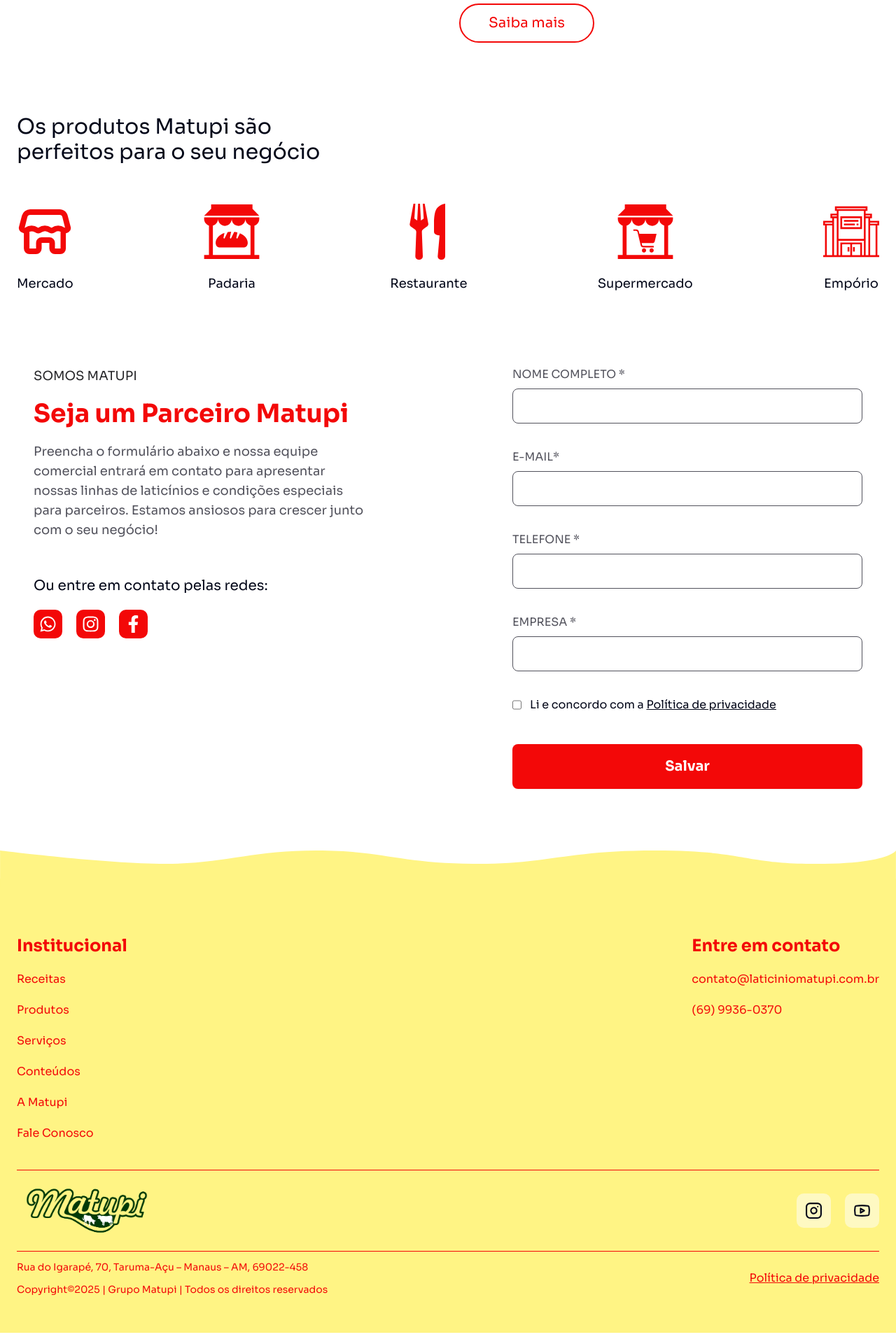
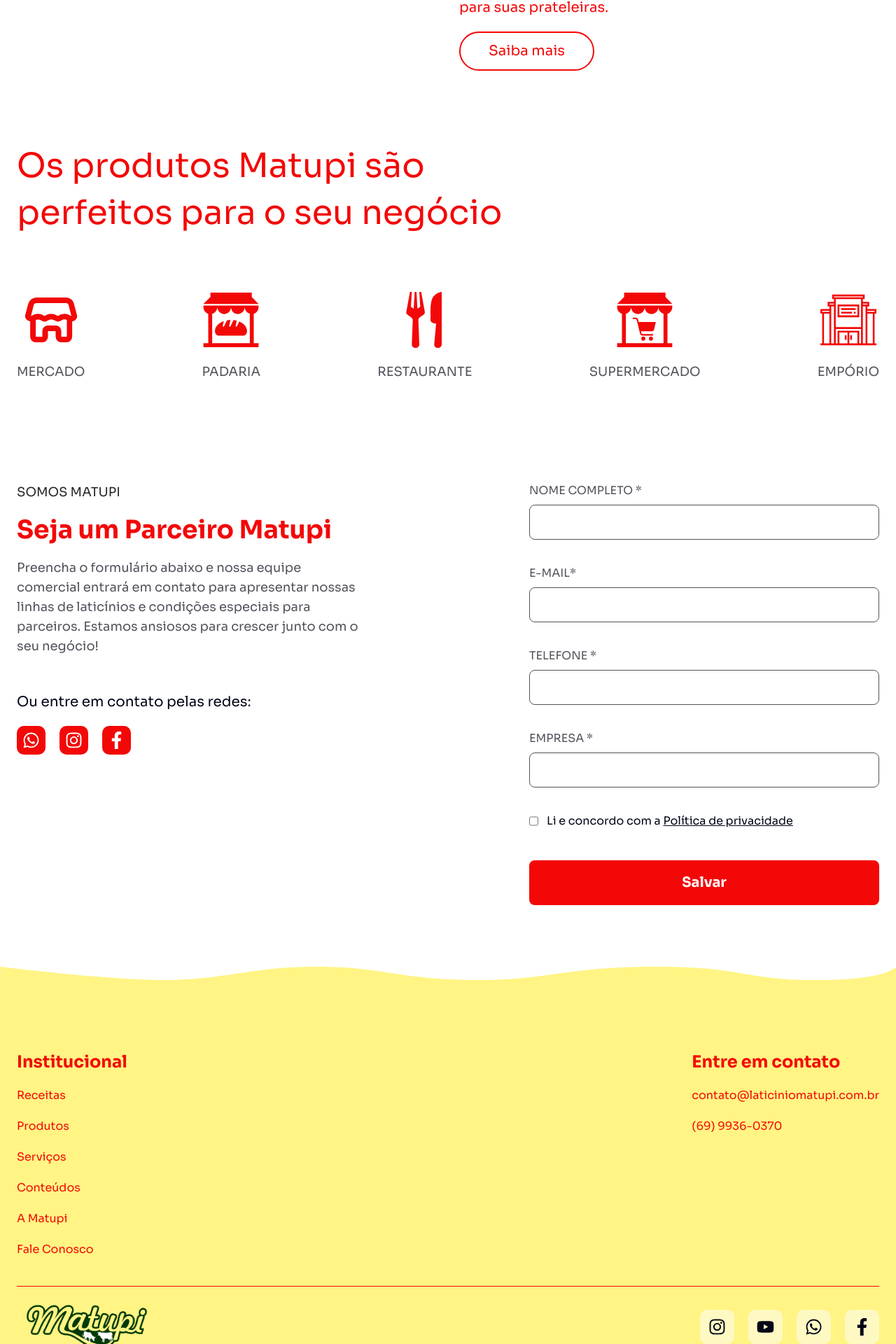
Before and after one commit to your-count-sites/site-matupi, a Next.js app: page /servicos in a window 1280 px wide. Shown: the part 685-2605 px from the top of the page at 70% size. Built offline with nearby package versions, Linux system fonts and the light colour scheme.

Commit message:
feat: enhance Servicos page layout and styling for better user experience

```diff
--- a/src/app/servicos/page.tsx
+++ b/src/app/servicos/page.tsx
@@ -80,7 +80,7 @@
 
   return (
     <main className="w-full overflow-hidden  ">
-      <section className="w-full  relative ">
+      <section className="w-full  relative mt-10">
         <div className="w-full absolute z-10 top-5">
           <Container>
             <div className="flex lg:flex-row flex-col w-full h-[800px] lg:justify-end lg:items-center justify-end">
@@ -119,15 +119,17 @@
 
       <section className="w-full overflow-hidden mt-[100px] py-26 ">
         <Container>
-          <div className="w-full flex flex-col gap-14">
-            <h1 className="lg:text-3xl text-xl max-w-[500px] ">
+          <div className="w-full flex flex-col gap-20">
+            <h1 className="lg:text-[3em] text-xl max-w-[800px] text-[#f30808]">
               Os produtos Matupi são perfeitos para o seu negócio
             </h1>
             <div className="w-full flex lg:flex-row flex-col gap-14 justify-between">
-              {BUSINESS.map((item) => (
-                <div className="flex flex-col items-center gap-5">
+              {BUSINESS.map((item, index) => (
+                <div className="flex flex-col items-center gap-5" key={index}>
                   {item.icon}
-                  <h2 className="text-lg">{item.name}</h2>
+                  <h2 className="text-lg font-normal text-zinc-600 uppercase">
+                    {item.name}
+                  </h2>
                 </div>
               ))}
             </div>
@@ -135,8 +137,7 @@
         </Container>
       </section>
 
-      <section className="w-full overflow-hidden" id="form">
-        <Container>
+      <section className="w-full overflow-hidden mt-10" id="form">
         <div className="w-full ">
           <Container>
             <div className="w-full flex lg:flex-row flex-col gap-14 justify-between pb-32">
@@ -148,10 +149,10 @@
                   Seja um Parceiro Matupi
                 </h1>
                 <span className="text-lg text-zinc-600">
-                    Preencha o formulário abaixo e nossa equipe comercial
-                    entrará em contato para apresentar nossas linhas de
-                    laticínios e condições especiais para parceiros. Estamos
-                    ansiosos para crescer junto com o seu negócio!
+                  Preencha o formulário abaixo e nossa equipe comercial entrará
+                  em contato para apresentar nossas linhas de laticínios e
+                  condições especiais para parceiros. Estamos ansiosos para
+                  crescer junto com o seu negócio!
                 </span>
 
                 <div className="flex flex-col gap-5 mt-8">
@@ -176,9 +177,7 @@
                     </Link>
 
                     <Link
-                        href={
-                          "https://www.facebook.com/grupomatupi?locale=pt_BR"
-                        }
+                      href={"https://www.facebook.com/grupomatupi?locale=pt_BR"}
                       className="p-2 bg-[#f30808] rounded-lg"
                     >
                       <FaFacebookF size={25} color="#fff" />
@@ -272,7 +271,6 @@
             </div>
           </Container>
         </div>
-        </Container>
       </section>
     </main>
   );
--- a/src/components/footer.tsx
+++ b/src/components/footer.tsx
@@ -8,17 +8,33 @@
 import Link from "next/link";
 import { usePathname } from "next/navigation";
 import { Instagram, Youtube } from "lucide-react";
+import {
+  FaFacebookF,
+  FaInstagram,
+  FaWhatsapp,
+  FaYoutube,
+} from "react-icons/fa";
 
 export const SOCIAL_MEDIA = [
   {
     name: "Instagram",
     href: "https://www.instagram.com/grupomatupi/",
-    icon: <Instagram size={25} />,
+    icon: <FaInstagram size={25} />,
   },
   {
     name: "Youtube",
     href: "https://www.youtube.com/@GrupoMatupi",
-    icon: <Youtube size={25} />,
+    icon: <FaYoutube size={25} />,
+  },
+  {
+    name: "Whatsapp",
+    href: "https://api.whatsapp.com/send/?phone=559292711900&text=Ol%C3%A1,%20gostaria%20de%20falar%20com%20um%20representante%20Matupi!&type=phone_number&app_absent=0",
+    icon: <FaWhatsapp size={25} />,
+  },
+  {
+    name: "Facebook",
+    href: "https://www.facebook.com/grupomatupi?locale=pt_BR",
+    icon: <FaFacebookF size={25} />,
   },
 ];
 
@@ -32,7 +48,7 @@
     >
       <Image
         src={WaveYellow}
-        className="absolute -top-10 w-full "
+        className="absolute lg:-top-10  -top-3  w-full "
         alt="Footer"
         quality={100}
         loading="lazy"
@@ -72,7 +88,7 @@
             </div>
           </div>
 
-          <div className="py-3 flex flex-row justify-between items-center">
+          <div className="py-3 flex lg:flex-row flex-col justify-between lg:items-center items-start gap-5 text-sm">
             <div className="flex flex-col gap-3">
               <span className="text-[#f30808] font-normal lg:text-md text-sm">
                 Rua do Igarapé, 70, Taruma-Açu – Manaus – AM, 69022-458
```
Lines whose indentation alone changed are shown as unchanged.
